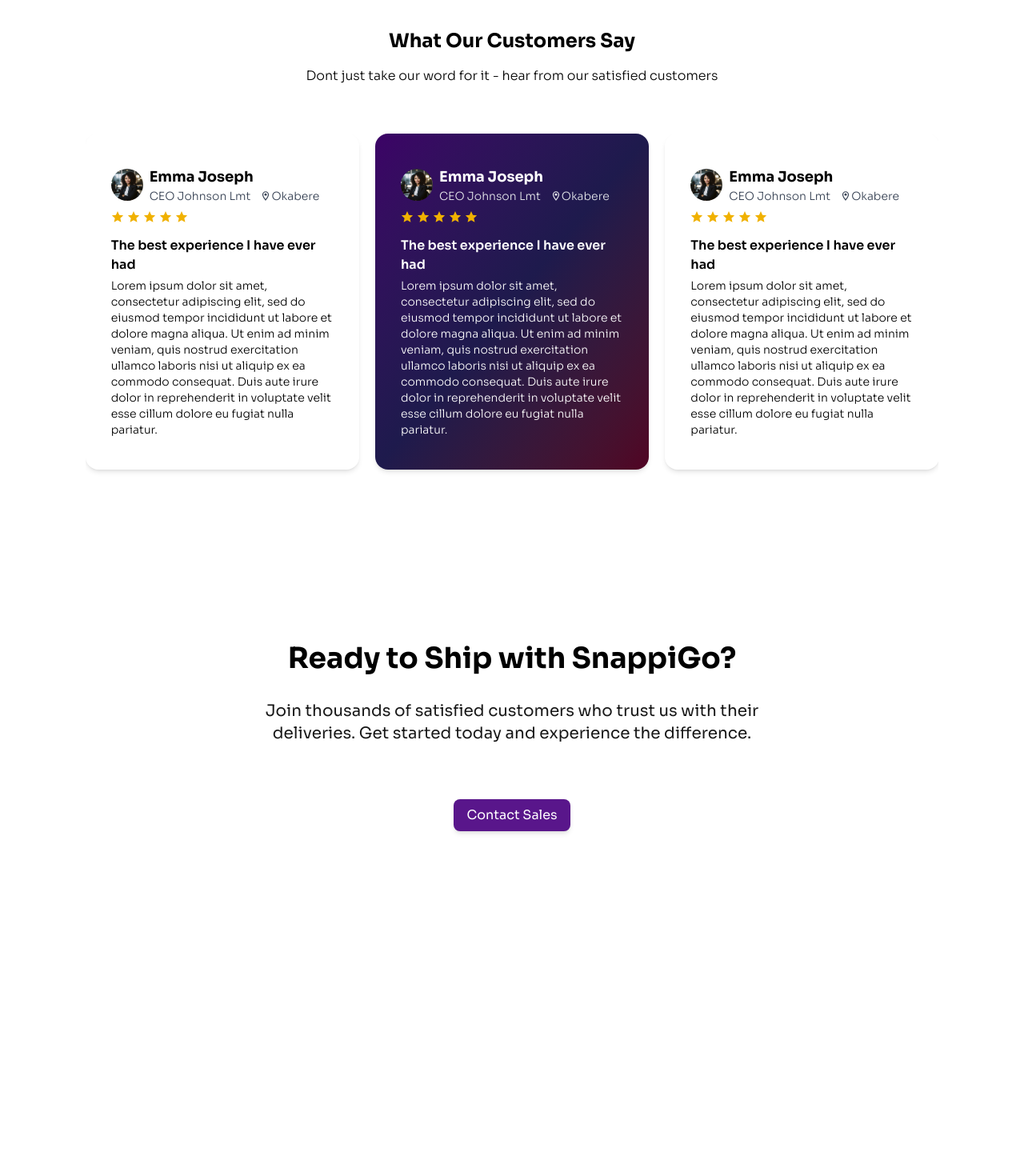
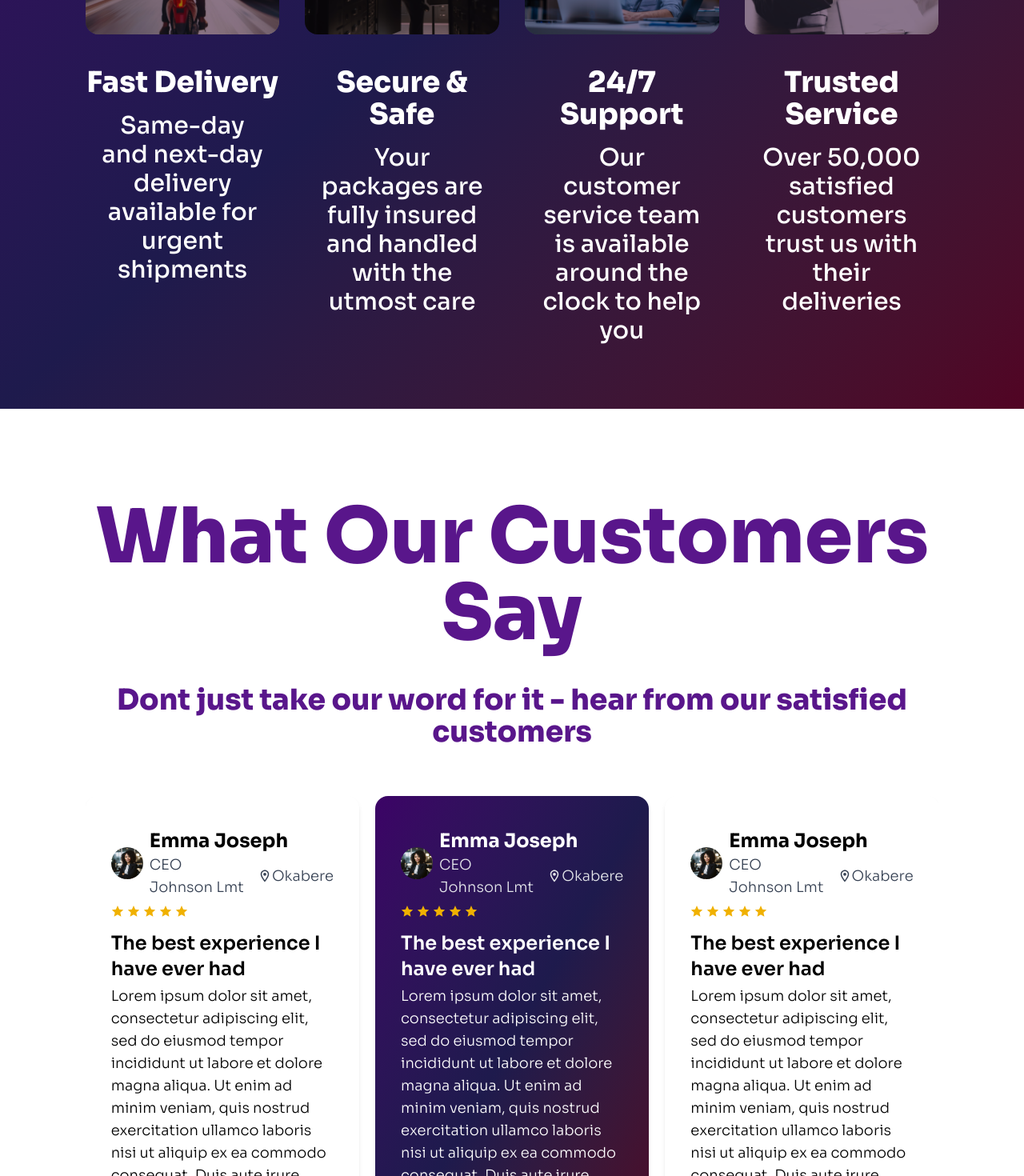
Before and after one commit to obeespace/courier, a Next.js app: page / in a window 1280 px wide. Shown: the part 4680-6150 px from the top of the page at 80% size. Before the commit the page ends 5783 px from the top, so only its background shows below. Built offline with nearby package versions, Linux system fonts and the light colour scheme.

Commit message:
added and refactored Image slider

```diff
--- a/app/components/FeatureSection.js
+++ b/app/components/FeatureSection.js
@@ -38,8 +38,8 @@ const FeatureSection = () => {
       <section className="py-20 lg:mt-20 mt-10 text-white bg-gradient-to-br from-purple-950 via-indigo-950 to-pink-950">
         <div className="container w-5/6 mx-auto">
           <div className="text-center space-y-4 mb-16">
-            <h2 className="text-2xl font-bold">Why Choose SnappiGo?</h2>
-            <p className="mx-auto font-light">
+            <h2 className="site-header-white ">Why Choose SnappiGo?</h2>
+            <p className="mx-auto site-subheading-white">
               We are committed to providing the best delivery experience
               possible
             </p>
@@ -66,8 +66,8 @@ const FeatureSection = () => {
                     style={{ mixBlendMode: "multiply" }}
                   ></div>
                 </div>
-                <h3 className="text-xl font-semibold">{feature.title}</h3>
-                <p className="text-muted-foreground w-5/6 mx-auto">
+                <h3 className="site-subheading-white">{feature.title}</h3>
+                <p className="text-muted-foreground site-paragraph-white w-5/6 mx-auto">
                   {feature.description}
                 </p>
               </div>
--- a/app/components/ImageSlider.js
+++ b/app/components/ImageSlider.js
@@ -2,12 +2,45 @@
 "use client";
 import { MdOutlineLocationOn } from "react-icons/md";
 import { LiaStarSolid } from "react-icons/lia";
-import lady from '../../public/lady.jpg'
+import lady from "../../public/lady.jpg";
 import { Swiper, SwiperSlide } from "swiper/react";
 import "swiper/css"; // Core Swiper styles
 import "swiper/css/navigation"; // Optional, if using navigation
 import { Autoplay, Pagination, Navigation } from "swiper/modules";
 import Image from "next/image";
+
+const testimonials = [
+  {
+    name: "Emma Joseph",
+    title: "CEO Johnson Lmt",
+    location: "Okabere",
+    image: lady,
+    stars: 5,
+    headline: "The best experience I have ever had",
+    text: "Lorem ipsum dolor sit amet, consectetur adipiscing elit, sed do eiusmod tempor incididunt ut labore et dolore magna aliqua. Ut enim ad minim veniam, quis nostrud exercitation ullamco laboris nisi ut aliquip ex ea commodo consequat. Duis aute irure dolor in reprehenderit in voluptate velit esse cillum dolore eu fugiat nulla pariatur.",
+    dark: false,
+  },
+  {
+    name: "Emma Joseph",
+    title: "CEO Johnson Lmt",
+    location: "Okabere",
+    image: lady,
+    stars: 5,
+    headline: "The best experience I have ever had",
+    text: "Lorem ipsum dolor sit amet, consectetur adipiscing elit, sed do eiusmod tempor incididunt ut labore et dolore magna aliqua. Ut enim ad minim veniam, quis nostrud exercitation ullamco laboris nisi ut aliquip ex ea commodo consequat. Duis aute irure dolor in reprehenderit in voluptate velit esse cillum dolore eu fugiat nulla pariatur.",
+    dark: true,
+  },
+  {
+    name: "Emma Joseph",
+    title: "CEO Johnson Lmt",
+    location: "Okabere",
+    image: lady,
+    stars: 5,
+    headline: "The best experience I have ever had",
+    text: "Lorem ipsum dolor sit amet, consectetur adipiscing elit, sed do eiusmod tempor incididunt ut labore et dolore magna aliqua. Ut enim ad minim veniam, quis nostrud exercitation ullamco laboris nisi ut aliquip ex ea commodo consequat. Duis aute irure dolor in reprehenderit in voluptate velit esse cillum dolore eu fugiat nulla pariatur.",
+    dark: false,
+  },
+];
 
 export default function ImageSlider() {
   return (
@@ -24,101 +57,45 @@ export default function ImageSlider() {
           1024: { slidesPerView: 3 },
         }}
       >
-        <SwiperSlide className="pb-16">
-          <div className="shadow-md rounded-2xl py-10 px-8">
+        {testimonials.map((t, idx) => (
+          <SwiperSlide className="pb-16" key={idx}>
+            <div
+              className={`shadow-md rounded-2xl py-10 px-8 ${
+                t.dark
+                  ? "text-white bg-gradient-to-br from-purple-950 via-indigo-950 to-pink-950"
+                  : ""
+              }`}
+            >
               <div className="flex gap-2 items-center">
-                <Image src={lady} alt="lady in suit" className="h-10 w-10 rounded-full" />
-              <div><p className="font-bold text-lg">Emma Joseph</p>
-              <div className="flex gap-3 items-center font-light text-gray-700 text-sm">
-                <p>CEO Johnson Lmt</p>
+                <Image
+                  src={t.image}
+                  alt="lady in suit"
+                  className="h-10 w-10 rounded-full"
+                />
+                <div>
+                  <p className="font-bold text-2xl">{t.name}</p>
+                  <div
+                    className={`flex gap-3 items-center font-light text-lg ${
+                      t.dark ? "text-gray-200" : "text-gray-700"
+                    }`}
+                  >
+                    <p>{t.title}</p>
                     <p className="flex items-center">
-                  <MdOutlineLocationOn /> Okabere
+                      <MdOutlineLocationOn /> {t.location}
                     </p>
                   </div>
                 </div>
               </div>
               <div className="flex gap-1 text-yellow-500 mt-2 mb-4">
-              <LiaStarSolid />
-              <LiaStarSolid />
-              <LiaStarSolid />
-              <LiaStarSolid />
-              <LiaStarSolid />
+                {[...Array(t.stars)].map((_, i) => (
+                  <LiaStarSolid key={i} />
+                ))}
               </div>
-            <p className="font-semibold">The best experience I have ever had</p>
-            <p className="mt-1 font-light text-sm">
-              Lorem ipsum dolor sit amet, consectetur adipiscing elit, sed do
-              eiusmod tempor incididunt ut labore et dolore magna aliqua. Ut
-              enim ad minim veniam, quis nostrud exercitation ullamco laboris
-              nisi ut aliquip ex ea commodo consequat. Duis aute irure dolor in
-              reprehenderit in voluptate velit esse cillum dolore eu fugiat
-              nulla pariatur.
-            </p>
+              <p className="font-semibold text-2xl">{t.headline}</p>
+              <p className="mt-1 font-light text-lg">{t.text}</p>
             </div>
           </SwiperSlide>
-
-        <SwiperSlide className="pb-16">
-          <div className="shadow-md rounded-2xl py-10 px-8 text-white bg-gradient-to-br from-purple-950 via-indigo-950 to-pink-950">
-            <div className="flex gap-2 items-center">
-                <Image src={lady} alt="lady in suit" className="h-10 w-10 rounded-full" />
-              <div><p className="font-bold text-lg">Emma Joseph</p>
-              <div className="flex gap-3 items-center font-light text-gray-200 text-sm">
-                <p>CEO Johnson Lmt</p>
-                <p className="flex items-center">
-                  <MdOutlineLocationOn /> Okabere
-                </p>
-              </div>
-              </div>
-            </div>
-            <div className="flex gap-1 text-yellow-500 mt-2 mb-4">
-              <LiaStarSolid />
-              <LiaStarSolid />
-              <LiaStarSolid />
-              <LiaStarSolid />
-              <LiaStarSolid />
-            </div>
-            <p className="font-semibold">The best experience I have ever had</p>
-            <p className="mt-1 font-light text-sm">
-              Lorem ipsum dolor sit amet, consectetur adipiscing elit, sed do
-              eiusmod tempor incididunt ut labore et dolore magna aliqua. Ut
-              enim ad minim veniam, quis nostrud exercitation ullamco laboris
-              nisi ut aliquip ex ea commodo consequat. Duis aute irure dolor in
-              reprehenderit in voluptate velit esse cillum dolore eu fugiat
-              nulla pariatur.
-            </p>
-          </div>
-        </SwiperSlide>
-
-        <SwiperSlide className="pb-16">
-          <div className="shadow-md rounded-2xl py-10 px-8">
-            <div className="flex gap-2 items-center">
-                <Image src={lady} alt="lady in suit" className="h-10 w-10 rounded-full" />
-              <div><p className="font-bold text-lg">Emma Joseph</p>
-              <div className="flex gap-3 items-center font-light text-gray-700 text-sm">
-                <p>CEO Johnson Lmt</p>
-                <p className="flex items-center">
-                  <MdOutlineLocationOn /> Okabere
-                </p>
-              </div>
-              </div>
-            </div>
-            <div className="flex gap-1 text-yellow-500 mt-2 mb-4">
-              <LiaStarSolid />
-              <LiaStarSolid />
-              <LiaStarSolid />
-              <LiaStarSolid />
-              <LiaStarSolid />
-            </div>
-            <p className="font-semibold">The best experience I have ever had</p>
-            <p className="mt-1 font-light text-sm">
-              Lorem ipsum dolor sit amet, consectetur adipiscing elit, sed do
-              eiusmod tempor incididunt ut labore et dolore magna aliqua. Ut
-              enim ad minim veniam, quis nostrud exercitation ullamco laboris
-              nisi ut aliquip ex ea commodo consequat. Duis aute irure dolor in
-              reprehenderit in voluptate velit esse cillum dolore eu fugiat
-              nulla pariatur.
-            </p>
-          </div>
-        </SwiperSlide>
+        ))}
       </Swiper>
     </div>
   );
--- /dev/null
+++ b/app/components/SliderSection.js
@@ -0,0 +1,23 @@
+import React from "react";
+import ImageSlider from "./ImageSlider";
+
+const SliderSection = () => {
+  return (
+    <div>
+      <section className="lg:my-28 my-16">
+        <div className="container w-5/6 mx-auto">
+          <div className="text-center space-y-4 mb-5">
+            <h2 className="site-header ">What Our Customers Say</h2>
+            <p className="site-subheading mx-auto">
+              Dont just take our word for it - hear from our satisfied customers
+            </p>
+          </div>
+
+          <ImageSlider />
+        </div>
+      </section>
+    </div>
+  );
+};
+
+export default SliderSection;
--- a/app/globals.css
+++ b/app/globals.css
@@ -30,10 +30,22 @@ body {
   @apply text-4xl sm:text-6xl md:text-7xl lg:text-8xl mt-20 font-extrabold text-purple-900 mb-6 text-center;
 }
 
+.site-header-white {
+  @apply text-4xl sm:text-6xl md:text-7xl lg:text-8xl mt-20 font-extrabold text-white mb-6 text-center;
+}
+
 .site-subheading {
   @apply text-3xl sm:text-3xl md:text-4xl lg:text-4xl mt-10 font-extrabold text-purple-900 mb-4 text-center;
+}
+
+.site-subheading-white {
+  @apply text-3xl sm:text-3xl md:text-4xl lg:text-4xl mt-10 font-extrabold text-white mb-4 text-center;
 }
 
 .site-paragraph {
   @apply text-lg sm:text-xl md:text-2xl lg:text-3xl text-gray-700 font-medium text-center;
 }
+
+.site-paragraph-white {
+  @apply text-lg sm:text-xl md:text-2xl lg:text-3xl text-white font-medium text-center;
+}
--- a/app/page.js
+++ b/app/page.js
@@ -25,6 +25,7 @@ import HomeSection from "./components/HomeSection";
 import AboutSection from "./components/AboutSection";
 import ServicesSection from "./components/ServicesSection";
 import FeatureSection from "./components/FeatureSection";
+import SliderSection from "./components/SliderSection";
 
 const images = [landinpic1, landinpic2, landinpic3];
 
@@ -381,19 +382,24 @@ export default function Home() {
           </div>
         </section>
       )}
+      {/* Testimonial Slide */}
+      <SliderSection />
+      {false && (
         <section className="lg:my-28 my-16">
           <div className="container w-5/6 mx-auto">
             {/* Testimonials Section */}
             <div className="text-center space-y-4 mb-5">
               <h2 className="text-2xl font-bold">What Our Customers Say</h2>
               <p className="font-light mx-auto">
-              Dont just take our word for it - hear from our satisfied customers
+                Dont just take our word for it - hear from our satisfied
+                customers
               </p>
             </div>
 
             <ImageSlider />
           </div>
         </section>
+      )}
       {/* CTA Section */}
       <section className="mb-16 bg-primary text-primary-foreground">
         <div className="container w-5/6 mx-auto text-center space-y-8">
```
Lines whose indentation alone changed are shown as unchanged.
